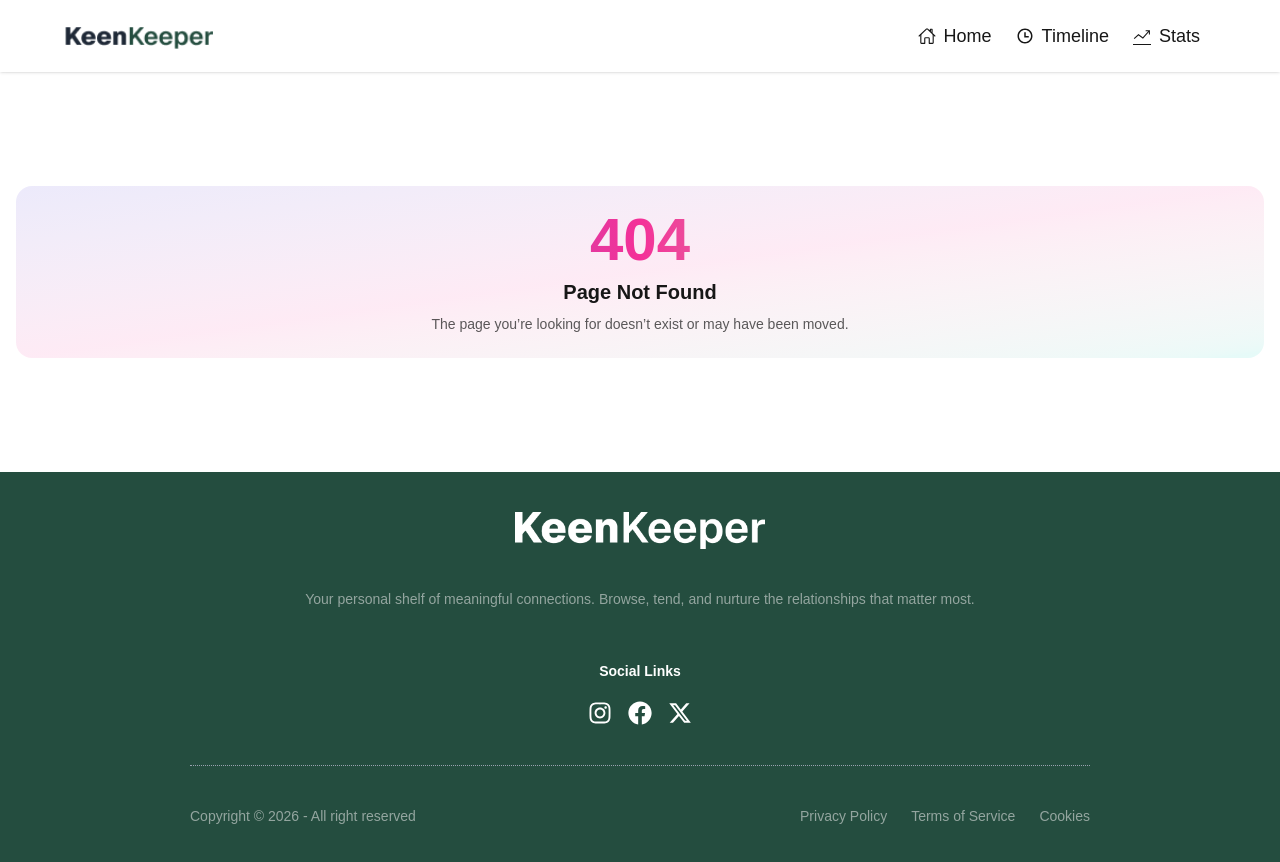
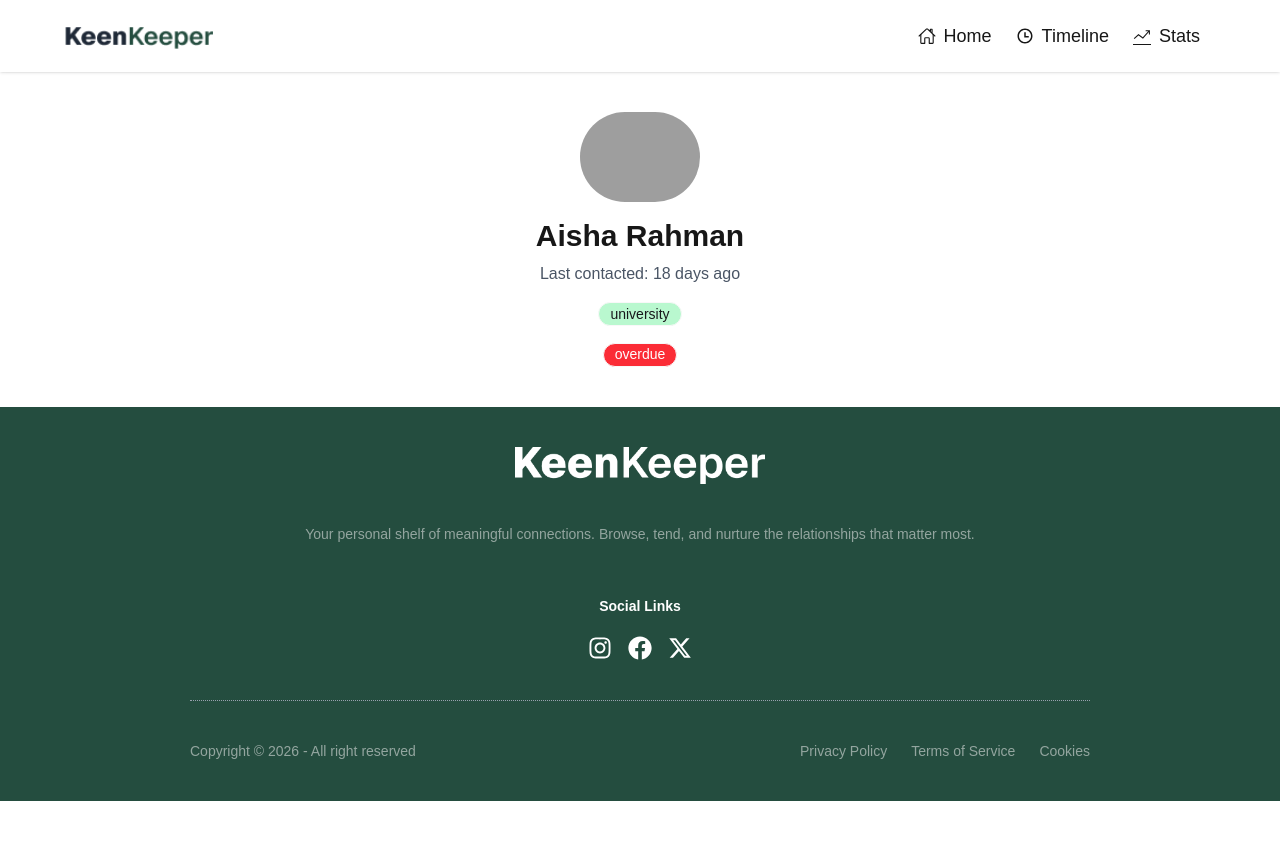
Before and after one commit to wdev-jahidhasan/keen-keeper, a Next.js app: page /details/1 in a window 1280 px wide. Before the commit this address had no page. Shown: the top 862 px of the page. After the commit the page ends 801 px from the top, so only its background shows below. Built offline with nearby package versions, Linux system fonts and the light colour scheme; grey boxes are pictures that could not be loaded.

Commit message:
card basic details dynamically shown

```diff
--- /dev/null
+++ b/src/app/details/[id]/page.js
@@ -0,0 +1,53 @@
+import contacts from "../../../../data/contacts.json"
+import Image from "next/image";
+
+
+export default async function DetailsPage({ params }) {
+  const resolvedParams = await params;
+  const id = resolvedParams.id;
+  const contact = contacts.find(c => String(c.id) === id);
+
+  if (!contact) {
+    return <h2 className="text-center mt-10 text-xl">Not found</h2>;
+  }
+
+  return (
+    <div className="max-w-3xl mx-auto py-10 text-center">
+
+      <Image
+        src={contact.picture}
+        width={120}
+        height={120}
+        alt={contact.name}
+        className="rounded-full mx-auto"
+      />
+
+      <h1 className="text-3xl font-bold mt-4">{contact.name}</h1>
+
+      <p className="mt-2 text-gray-600">
+        Last contacted: {contact.days_since_contact} days ago
+      </p>
+
+      <div className="flex justify-center gap-2 my-4">
+        {
+          contact.tags.map((tag, index) => (
+            <span key={index} className="badge bg-green-200 rounded-xl">
+              {tag}
+            </span>
+          ))
+        }
+      </div>
+
+      <span
+        className={`
+          ${contact.status === "overdue" ? "badge bg-red-500 text-white rounded-xl" : ""}
+          ${contact.status === "almost due" ? "badge bg-yellow-500 text-white rounded-xl" : ""}
+          ${contact.status === "on-track" ? "badge bg-green-700 text-white rounded-xl" : ""}
+        `}
+      >
+        {contact.status}
+      </span>
+
+    </div>
+  );
+}
--- a/src/app/stats/page.jsx
+++ b/src/app/stats/page.jsx
@@ -5,8 +5,9 @@ export const metadata = {
 
 const StatsPage = () => {
   return (
-    <div className='text-center text-5xl text-yellow-400'>
-      Stats Page
+    <div className='text-center text-5xl text-cyan-400 bg-cyan-200'>
+      <h1>Stats Page</h1>
+      <p>Lorem ipsum dolor sit amet consectetur adipisicing elit. Minima accusantium, vel fugit iste aperiam veniam nisi atque quidem tempora deleniti</p>
     </div>
   );
 };
--- a/src/app/timeline/page.jsx
+++ b/src/app/timeline/page.jsx
@@ -5,8 +5,9 @@ export const metadata = {
 
 const TimelinePage = () => {
   return (
-    <div className='text-center text-5xl text-blue-400'>
-      Timeline Page
+    <div className='text-center text-5xl text-blue-400 bg-blue-300'>
+      <h1>Timeline Page</h1>
+      <p>Lorem, ipsum dolor sit amet consectetur adipisicing elit. Laborum aliquam dolorum asperiores quibusdam nemo nulla ipsa iusto omnis cum illo repellat ratione officiis minus dolores non fugiat odio esse ipsam deserunt, eum corrupti. Ullam ipsa illo sed iste molestiae magnam eos repudiandae ea, </p>
     </div>
   );
 };
```
Also changed, not shown: src/app/page.js (+6 -9 lines).
